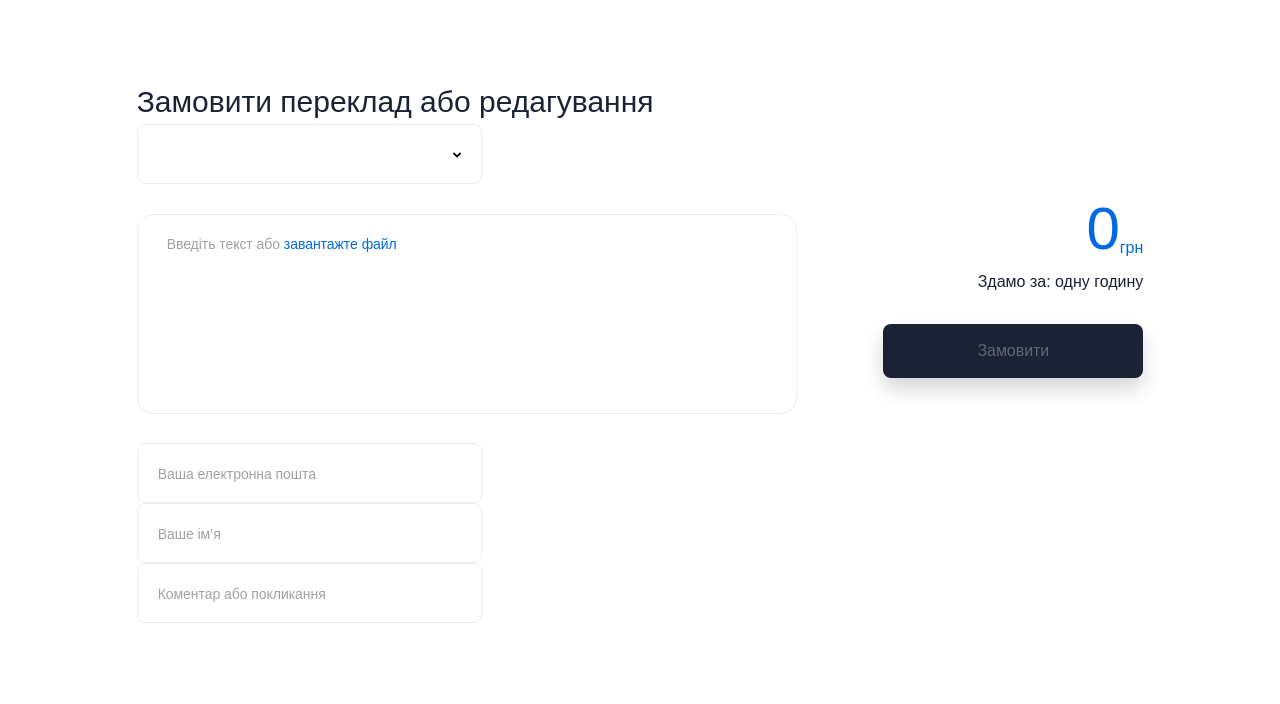
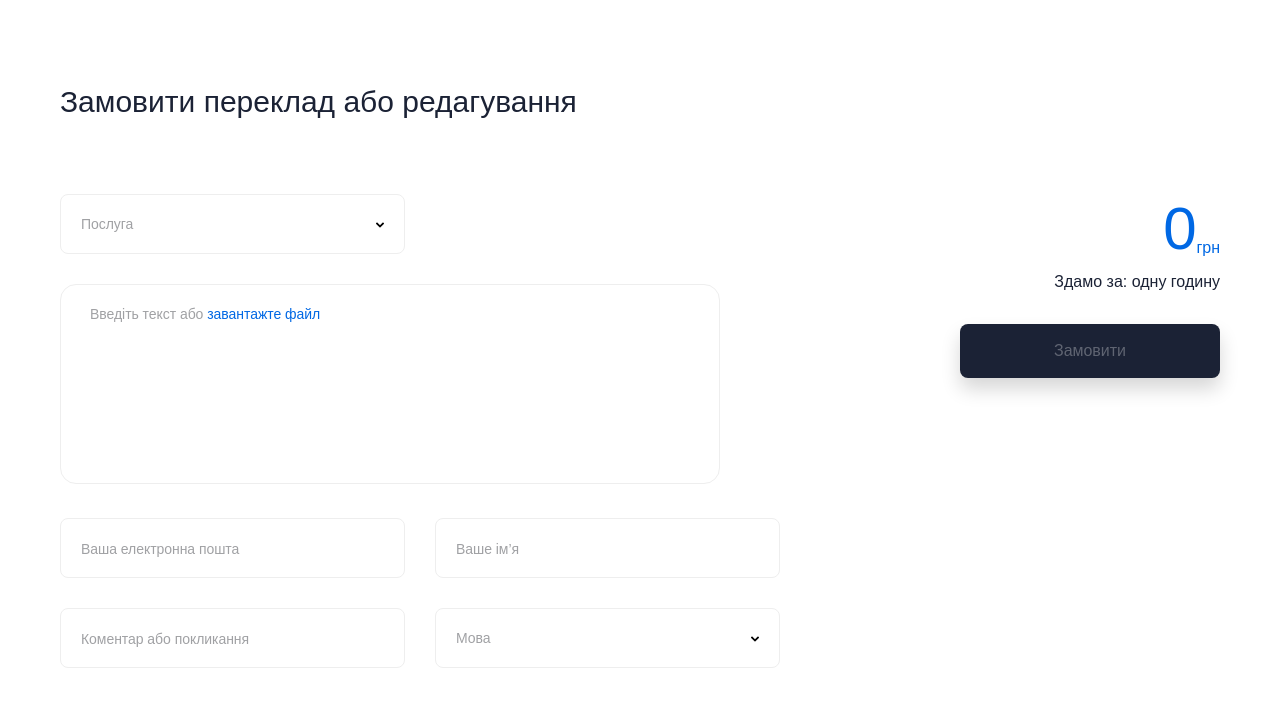
Before and after one commit to projectok92/correctarium, a React (Create React App) app: page / in a window 1280 px wide. Shown: the top 704 px of the page. Built offline with nearby package versions, Linux system fonts and the light colour scheme; a web font is replaced by a local one.

Commit message:
fead: add and style dropdowns

```diff
--- a/src/App.js
+++ b/src/App.js
@@ -518,11 +518,55 @@ const GlobalStyle = createGlobalStyle`
   }
 `
 
+const proofreadingOptions = [
+  {
+    id: 'ukr',
+    text: 'Українська',
+  },
+  {
+    id: 'rus',
+    text: 'Російська',
+  },
+  {
+    id: 'eng',
+    text: 'Англійська',
+  },
+  {
+    id: 'eng_nat',
+    text: 'Англійська (носій)',
+  },
+];
+
+const translatingOptions = [
+  {
+    id: 'ukrrus_eng',
+    text: 'Українська/російська — англійська',
+  },
+  {
+    id: 'eng_ukr',
+    text: 'Англійська — українська',
+  },
+  {
+    id: 'eng_rus',
+    text: 'Англійська — російська',
+  },
+  {
+    id: 'rus_ukr',
+    text: 'Російська — українська',
+  },
+  {
+    id: 'ukr_rus',
+    text: 'Українська — російська',
+  },
+];
+
 const App = () => {
   const [email, setEmail] = useState('');
   const [name, setName] = useState('');
   const [comment, setComment] = useState('');
   const [textToEdit, setTextToEdit] = useState('');
+  const [serviceType, setServiceType] = useState();
+  const [language, setLanguage] = useState();
 
   const changeEmailHandler = (e) => {
     const element = e.target;
@@ -548,12 +592,27 @@ const App = () => {
     setTextToEdit(value);
   }
 
+  const defineOptionsToShow = () => {
+    if (!serviceType) {
+      return null;
+    }
+
+    switch (serviceType.id) {
+      case 'proofreading':
+        return proofreadingOptions;
+      case 'translation':
+        return translatingOptions;
+      default:
+        return proofreadingOptions;
+    }
+  }
+
   return (
     <>
       <GlobalStyle />
       <MainContainerStyled>
         <Wrapper>
-          <div>
+          <Form>
             <MediumHeader>
               Замовити переклад або редагування
             </MediumHeader>
@@ -562,14 +621,20 @@ const App = () => {
               placeholder="Послуга"
               variants={[
                 {
-                  id: 'editing',
+                  id: 'proofreading',
                   text: 'Редагування',
                 },
                 {
-                  id: 'proofreading',
+                  id: 'translation',
                   text: 'Переклад',
                 },
               ]}
+              id="services"
+              onChange={(type) => {
+                setServiceType(type);
+                setLanguage(undefined);
+              }}
+              value={serviceType}
             />
 
             <TextAreaContainerStyled>
@@ -591,7 +656,7 @@ const App = () => {
               </UploadAreaStyled>
             </TextAreaContainerStyled>
 
-            <div>
+            <InputsContainer>
               <Input
                 placeholder="Ваша електронна пошта"
                 value={email}
@@ -603,16 +668,21 @@ const App = () => {
                 value={name}
                 onChange={changeNameHandler}
               />
-            </div>
 
-            <div>
               <Input
                   placeholder="Коментар або покликання"
                   value={comment}
                   onChange={changeCommentHandler}
               />
-            </div>
-          </div>
+
+              <Dropdown
+                placeholder={serviceType && serviceType.id === 'translation' ? 'Мовна пара' : 'Мова' }
+                variants={defineOptionsToShow()}
+                onChange={(lang) => setLanguage(lang)}
+                value={language}
+              />
+            </InputsContainer>
+          </Form>
 
           <SubmitDivStyled>
             <PriceStyled>
@@ -653,11 +723,30 @@ const MainContainerStyled = styled.main`
 `;
 
 const Wrapper = styled.div`
-  display: grid;
-  grid-template-columns: 17fr 6fr;
-  grid-gap: 10px;
+  display: flex;
+  flex-wrap: wrap;
+  justify-content: space-between;
+  align-content: center;
+  width: 100%;
+  max-width: 1280px;
   padding-top: 80px;
+  padding-right: 60px;
+  padding-left: 60px;
   margin-bottom: 120px;
+`;
+
+const Form = styled.div`
+  width: 100%;
+  max-width: 850px;
+`;
+
+const InputsContainer = styled.div`
+  display: flex;
+  flex-wrap: wrap;
+  width: 100%;
+  max-width: 720px;
+  justify-content: space-between;
+  align-items: center;
 `;
 
 const MediumHeader = styled.h3`
@@ -669,7 +758,6 @@ const MediumHeader = styled.h3`
   font-style: normal;
   line-height: 1.47;
   letter-spacing: normal;
-  margin: 0;
   max-width: 100%;
 `;
 
@@ -722,7 +810,6 @@ const TextAreaContainerStyled = styled.div`
   width: 100%;
   max-width: 660px;
   position: relative;
-
 `;
 
 const UploadAreaStyled = styled.div`
@@ -751,5 +838,4 @@ const InputFileStyled = styled.input`
   display: none;
 `;
 
-
 export default App;
--- a/src/components/Dropdown.jsx
+++ b/src/components/Dropdown.jsx
@@ -3,18 +3,22 @@ import styled from 'styled-components';
 
 import arrow from '../assets/img/arrow_down.svg';
 
-const Dropdown = ({placeholder, value, onChange, variants}) => {
+const Dropdown = ({placeholder, value, onChange, variants, id}) => {
   const [isActive, setIsActive] = useState(false);
   const [isOpened, setIsOpened] = useState(false);
-  const [isSelected, setIsSelected] = useState(false);
 
   const openDropdownHandler = () => {
     if (isOpened) {
       setIsOpened(false);
-    } else {
+    } else if (variants) {
       setIsOpened(true);
     }
 
+  };
+
+  const chooseVariantHandler = (variant) => {
+    onChange(variant);
+    setIsOpened(false);
   };
 
   return (
@@ -27,23 +31,35 @@ const Dropdown = ({placeholder, value, onChange, variants}) => {
 
       <CheckBoxStyled
         type="checkbox"
-        id="opener"
+        id={`opener_${id}`}
         onChange={openDropdownHandler}
       />
       <LableStyled
-        htmlFor="opener"
-        placeholder={placeholder}
+        htmlFor={`opener_${id}`}
+        isValue={!!value}
         onFocus={() => setIsActive(true)}
         onBlur={() => setIsActive(false)}
       >
-        <ImgStyled src={arrow} alt="dropdown arrow" />
+        {value ? value.text : placeholder}
+        <ImgStyled
+          src={arrow}
+          alt="dropdown arrow"
+          isOpened={isOpened}
+        />
       </LableStyled>
 
       {isOpened && (
         <SelectorListStyled>
           {variants.map((variant) => (
-            <LableOptionStyled htmlFor={variant.id}>
-              <OptionStyled id={variant.id} />
+            <LableOptionStyled
+             htmlFor={variant.id}
+             key={variant.id}
+             >
+              <OptionStyled
+                id={variant.id}
+                type="radio"
+                onChange={() => chooseVariantHandler(variant)}
+              />
               {variant.text}
             </LableOptionStyled>
           ))}
@@ -93,13 +109,16 @@ const LableStyled = styled.label`
   font-style: normal;
   line-height: 1.57;
   letter-spacing: -.05px;
-  color: ${({ isBlue }) => isBlue ? '#0068e4' : '#a0a1a4'};
+  color: #1b2235;
+  color: ${({ isValue }) => isValue ? '#1b2235' : '#a0a1a4'};
 `;
 
 const ImgStyled = styled.img`
   width: 8px;
   height: 8px;
   margin: auto 0 auto auto;
+  transform: ${({ isOpened }) => isOpened ? 'rotate(180deg)' : 'rotate(0deg)'};
+
 `;
 
 const LegendStyled = styled.legend`
@@ -146,6 +165,10 @@ const SelectorListStyled = styled.div`
 const LableOptionStyled = styled.label`
   cursor: pointer;
   padding: 0 20px;
+
+  &:hover {
+    background: #eee;
+  }
 `;
 
 const OptionStyled = styled.input`
--- a/src/components/Input.jsx
+++ b/src/components/Input.jsx
@@ -31,6 +31,7 @@ const FieldSetStyled = styled.fieldset`
   width: 345px;
   height: 60px;
   padding: 0;
+  margin-bottom: 30px;
   border-radius: 8px;
   border: ${({ isBlue }) => isBlue ? '1px solid #0068e4' : '1px solid #eee'};
   transition: border 0.4s;
--- a/src/components/TextArea.jsx
+++ b/src/components/TextArea.jsx
@@ -21,7 +21,7 @@ const TextAreaStyled = styled.textarea`
     border: 1px solid #eee;
     outline: none;
     padding: 20px 30px;
-    margin-bottom: 25px;
+    margin-bottom: 30px;
     overflow: auto;
 `;
 
```
